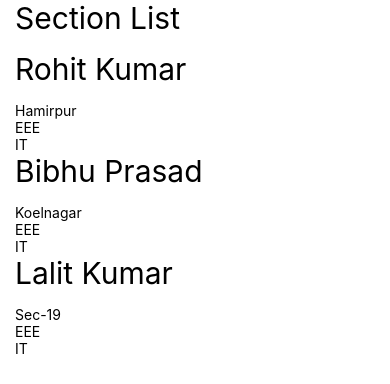
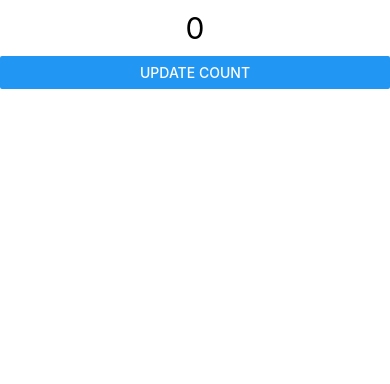
Before and after one commit to rohit-kumaar/first-native-project, a React Native app: screen / in a window 390 px wide. Shown: the top 384 px of the page. Built offline with nearby package versions, Linux system fonts and the light colour scheme.

Commit message:
final commit

```diff
--- a/App.tsx
+++ b/App.tsx
@@ -1,66 +1,25 @@
-import React from 'react';
-import {SectionList, StyleSheet, Text, View} from 'react-native';
-
-const users = [
-  {
-    id: 1,
-    name: 'Rohit Kumar',
-    data: ['Hamirpur', 'EEE', 'IT'],
-  },
-  {
-    id: 2,
-    name: 'Bibhu Prasad',
-    data: ['Koelnagar', 'EEE', 'IT'],
-  },
-  {
-    id: 3,
-    name: 'Lalit Kumar',
-    data: ['Sec-19', 'EEE', 'IT'],
-  },
-];
+import {View, Text, Button, StyleSheet} from 'react-native';
+import React, {useEffect, useState} from 'react';
 
 export default function App() {
+  const [count, setCount] = useState(0);
+
+  useEffect(() => {
+    console.warn(`This useEffect "ComponentDidMount" only once`);
+  }, []);
+
   return (
-    <View style={styles.container}>
-      <Text style={styles.title}>Section List</Text>
-
-      <SectionList
-        sections={users}
-        renderItem={({item}) => (
-          <View style={styles.user_wrapper}>
-            <Text>{item}</Text>
-          </View>
-        )}
-        renderSectionHeader={({section: {name}}) => (
-          <Text style={styles.title}>{name}</Text>
-        )}
-      />
+    <View>
+      <Text style={styles.text}>{count}</Text>
+      <Button title="update count" onPress={() => setCount(count + 1)} />
     </View>
   );
 }
 
 const styles = StyleSheet.create({
-  container: {
-    flex: 1,
-    paddingHorizontal: 15,
-  },
-
-  user_wrapper: {
-    flexDirection: 'row',
-    gap: 10,
-  },
-
-  title: {
+  text: {
     fontSize: 30,
-    marginBottom: 15,
-  },
-
-  text: {
-    flex: 1,
-    padding: 10,
-    marginBottom: 10,
-    fontSize: 20,
-    backgroundColor: '#3F2B96',
-    color: 'white',
+    marginVertical: 10,
+    textAlign: 'center',
   },
 });
```
